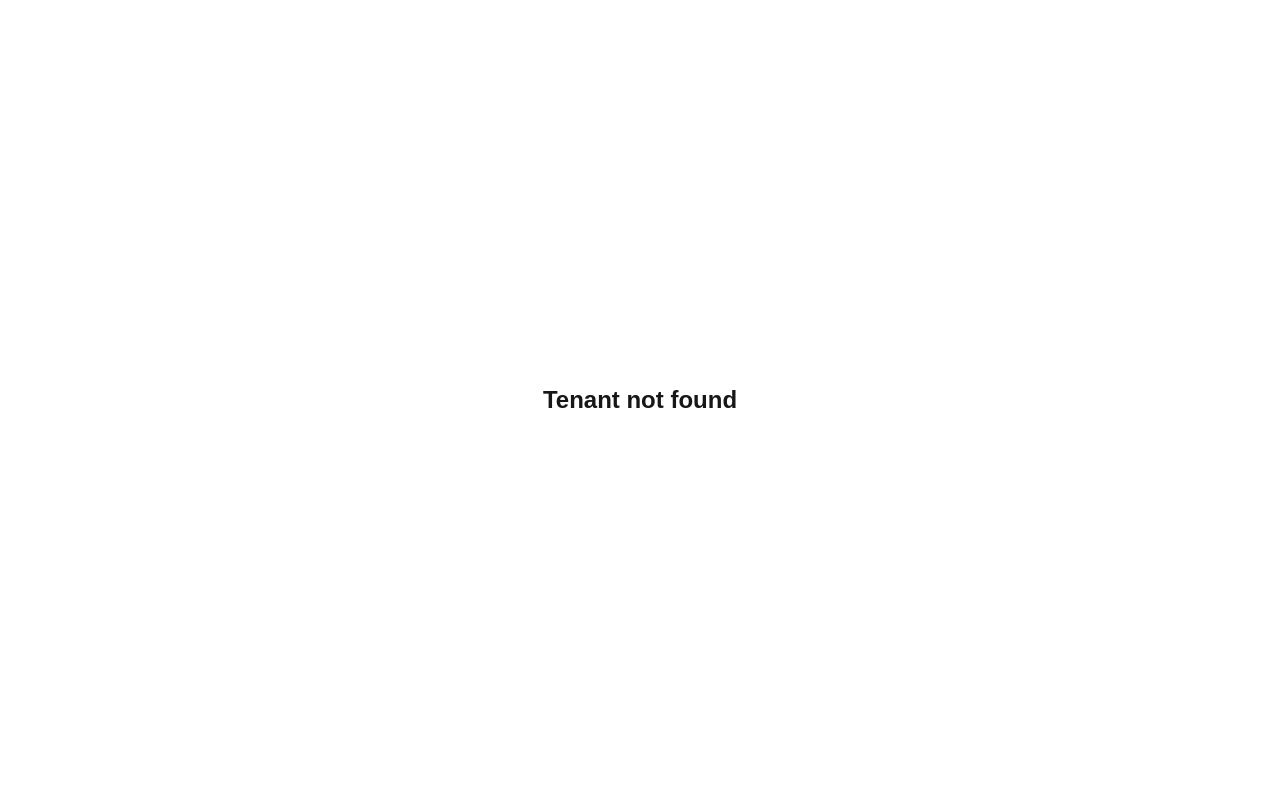
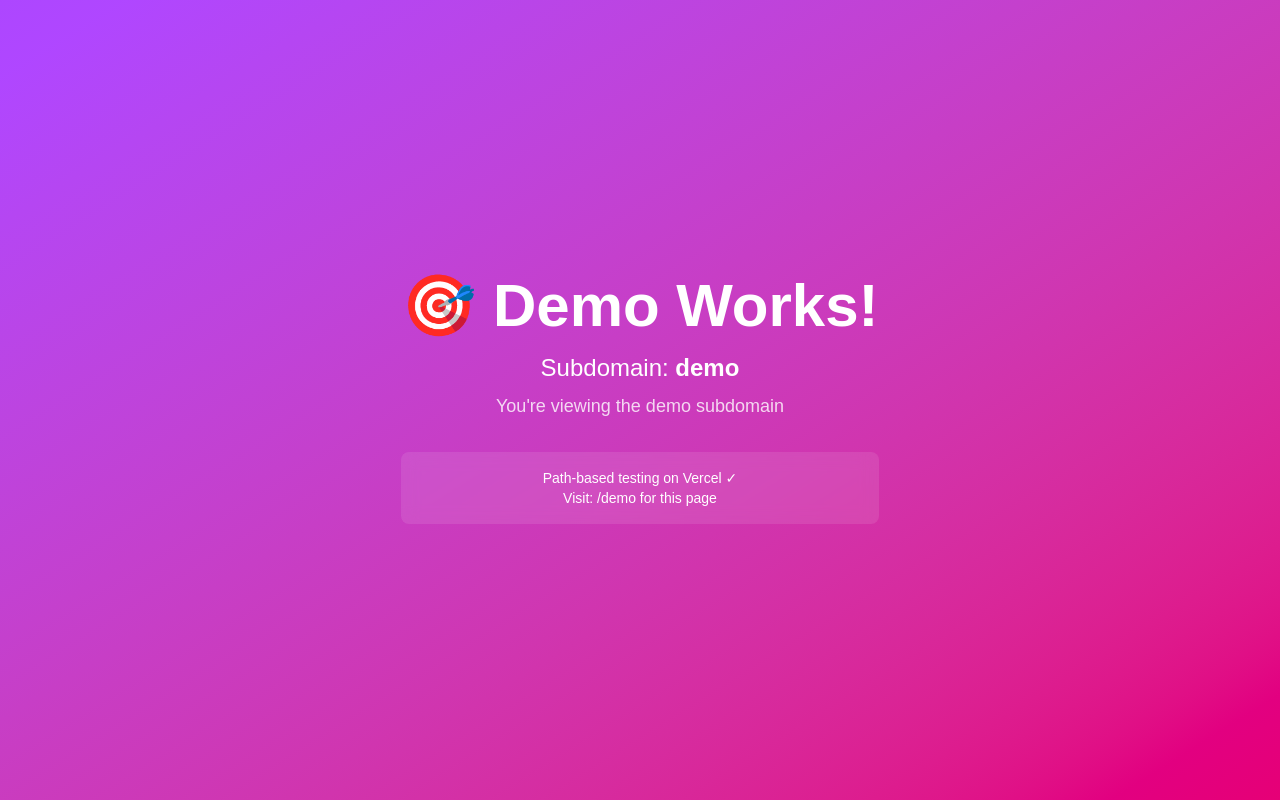
Before and after one commit to tahircivann/stronaodnowa-platform, a Next.js app: page /demo in a window 1280 px wide. Before the commit this address had no page. Built offline with nearby package versions, Linux system fonts and the light colour scheme.

Commit message:
feat: add path-based testing for subdomain functionality on Vercel

```diff
--- /dev/null
+++ b/app/demo/page.tsx
@@ -0,0 +1,19 @@
+export default function DemoPage() {
+  return (
+    <div className="min-h-screen flex items-center justify-center bg-gradient-to-br from-purple-500 to-pink-600">
+      <div className="text-center text-white p-8">
+        <h1 className="text-6xl font-bold mb-4">🎯 Demo Works!</h1>
+        <p className="text-2xl mb-2">Subdomain: <strong>demo</strong></p>
+        <p className="text-lg opacity-80">
+          You're viewing the demo subdomain
+        </p>
+        <div className="mt-8 p-4 bg-white/10 rounded-lg backdrop-blur">
+          <p className="text-sm">
+            Path-based testing on Vercel ✓<br/>
+            Visit: /demo for this page
+          </p>
+        </div>
+      </div>
+    </div>
+  );
+}
--- /dev/null
+++ b/app/test/page.tsx
@@ -0,0 +1,19 @@
+export default function TestPage() {
+  return (
+    <div className="min-h-screen flex items-center justify-center bg-gradient-to-br from-green-500 to-teal-600">
+      <div className="text-center text-white p-8">
+        <h1 className="text-6xl font-bold mb-4">✅ Test Works!</h1>
+        <p className="text-2xl mb-2">Subdomain: <strong>test</strong></p>
+        <p className="text-lg opacity-80">
+          You're viewing the test subdomain
+        </p>
+        <div className="mt-8 p-4 bg-white/10 rounded-lg backdrop-blur">
+          <p className="text-sm">
+            Path-based testing on Vercel ✓<br/>
+            Visit: /test for this page
+          </p>
+        </div>
+      </div>
+    </div>
+  );
+}
```
